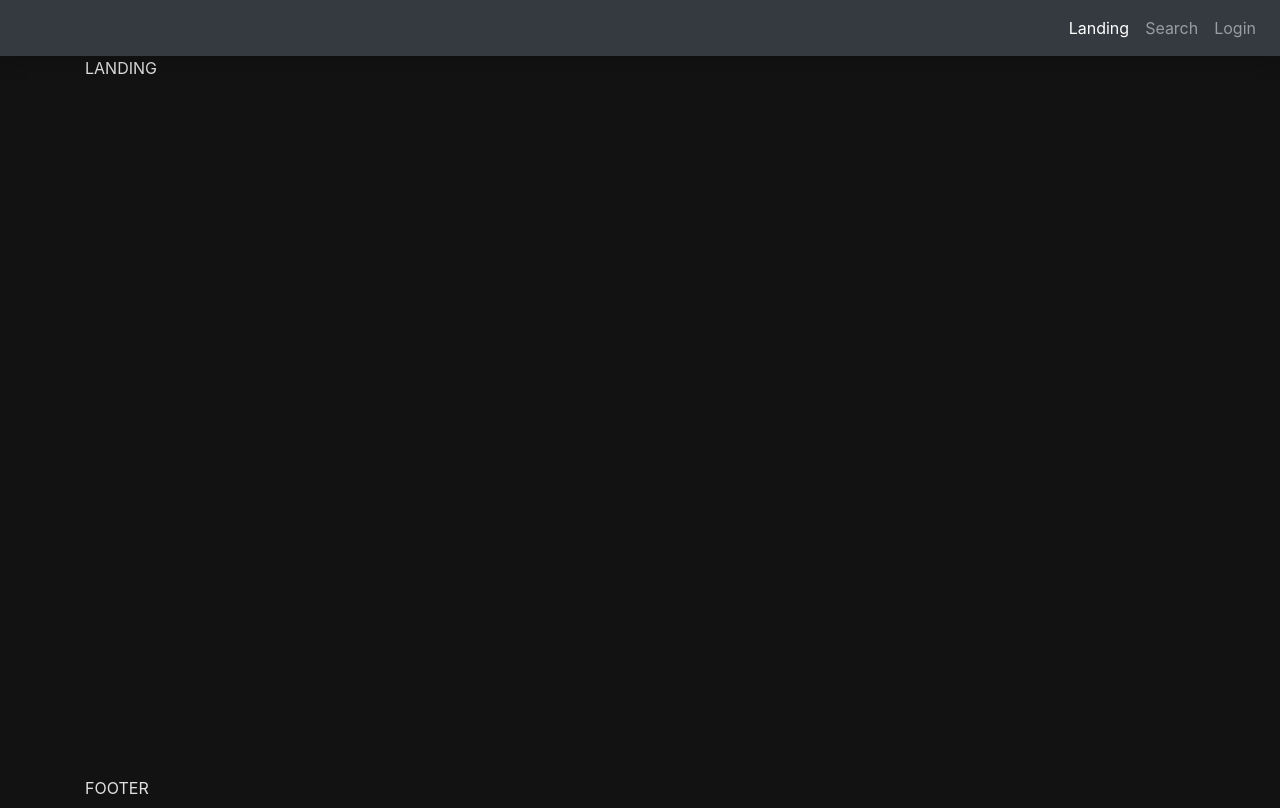
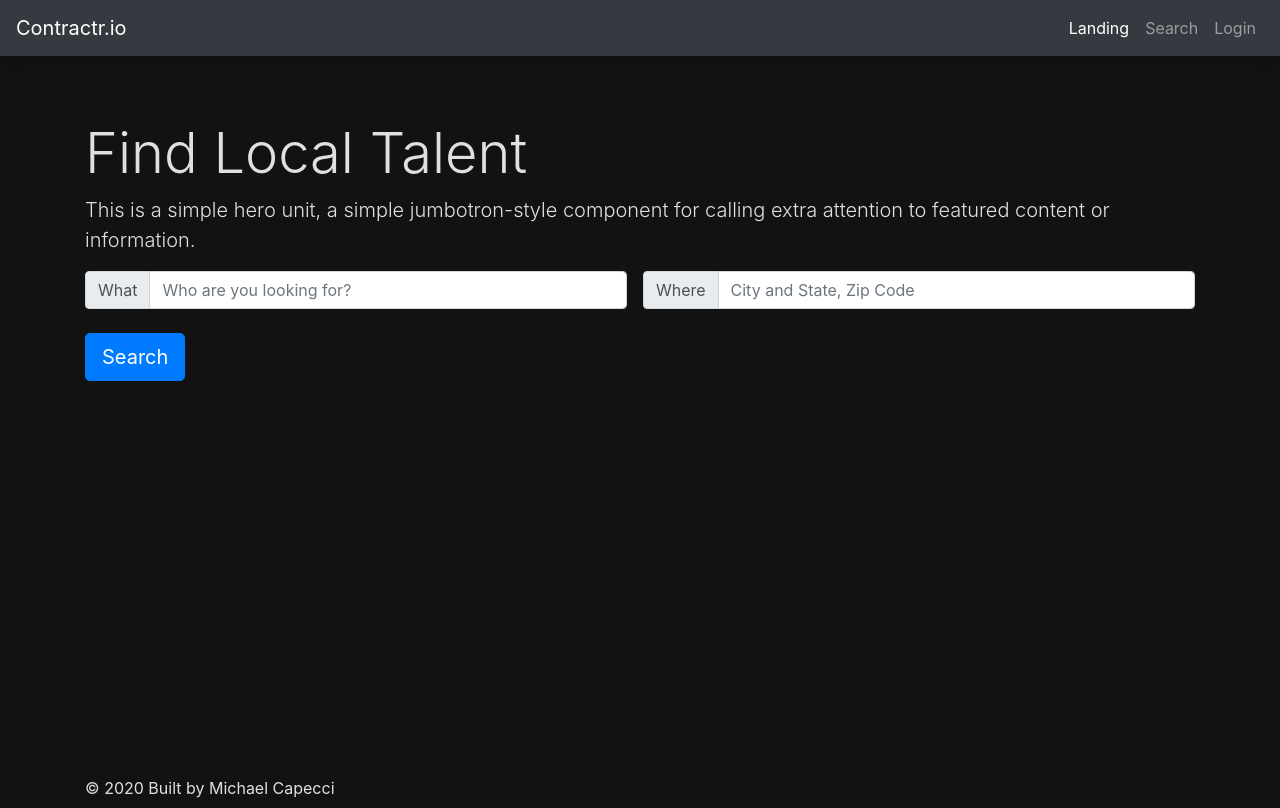
Before and after one commit to mjcapecci/Contractr.io, a React (Create React App) app in the folder client/: page / in a window 1280 px wide. Built offline with nearby package versions, Linux system fonts and the light colour scheme; the HTML template or start-up script is replaced by a standard one.

Commit message:
redesigns bootstrap landing page, adds hero with search bar

```diff
--- /dev/null
+++ b/client/src/components/Hero/Hero.js
@@ -0,0 +1,23 @@
+import React from 'react';
+
+import MainSearchBar from '../Search/MainSearchBar';
+
+const Hero = () => {
+  return (
+    <div className='jumbotron jumbotron-fluid bg-transparent'>
+      <h1 className='display-4'>Find Local Talent</h1>
+      <p className='lead'>
+        This is a simple hero unit, a simple jumbotron-style component for
+        calling extra attention to featured content or information.
+      </p>
+      <MainSearchBar />
+      <p className='lead'>
+        <a className='btn btn-primary btn-lg mt-4' href='#' role='button'>
+          Search
+        </a>
+      </p>
+    </div>
+  );
+};
+
+export default Hero;
--- a/client/src/components/Layout/Footer.js
+++ b/client/src/components/Layout/Footer.js
@@ -2,7 +2,11 @@ import React from 'react';
 import './layout.scss';
 
 const Footer = () => {
-  return <footer className='container'>FOOTER</footer>;
+  return (
+    <footer className='container mb-2'>
+      © {new Date().getFullYear()} Built by Michael Capecci
+    </footer>
+  );
 };
 
 export default Footer;
--- a/client/src/components/Layout/Navbar.js
+++ b/client/src/components/Layout/Navbar.js
@@ -1,23 +1,38 @@
-import React from 'react';
+import React, { useState } from 'react';
 import { Link } from 'react-router-dom';
 import './layout.scss';
 
-const Navbar = ({ location }) => {
+const Navbar = () => {
+  const [activeLink, setActiveLink] = useState(1);
+
   return (
-    <nav className='navbar navbar-expand-lg navbar-dark bg-dark justify-content-end shadow'>
+    <nav className='navbar navbar-expand-lg navbar-dark bg-dark justify-content-between shadow'>
+      <Link className='navbar-brand'>Contractr.io</Link>
       <ul className='navbar-nav'>
         <li className='nav-item'>
-          <Link className='nav-link active' to='/'>
+          <Link
+            className={activeLink !== 1 ? 'nav-link' : 'nav-link active'}
+            to='/'
+            onClick={() => setActiveLink(1)}
+          >
             Landing
           </Link>
         </li>
         <li className='nav-item'>
-          <Link className='nav-link' to='/search'>
+          <Link
+            className={activeLink !== 2 ? 'nav-link' : 'nav-link active'}
+            to='/search'
+            onClick={() => setActiveLink(2)}
+          >
             Search
           </Link>
         </li>
         <li className='nav-item'>
-          <Link className='nav-link' to='/login'>
+          <Link
+            className={activeLink !== 3 ? 'nav-link' : 'nav-link active'}
+            to='/login'
+            onClick={() => setActiveLink(3)}
+          >
             Login
           </Link>
         </li>
--- /dev/null
+++ b/client/src/components/Search/MainSearchBar.js
@@ -0,0 +1,34 @@
+import React from 'react';
+
+const MainSearchBar = () => {
+  return (
+    <div className='input-group flex'>
+      <div className='input-group-prepend'>
+        <span className='input-group-text' id='addon-wrapping'>
+          What
+        </span>
+      </div>
+      <input
+        type='text'
+        className='form-control mr-3 rounded-right'
+        placeholder='Who are you looking for?'
+        aria-label='Who are you looking for?'
+        aria-describedby='addon-wrapping'
+      />
+      <div className='input-group-prepend'>
+        <span className='input-group-text rounded-left' id='addon-wrapping'>
+          Where
+        </span>
+      </div>
+      <input
+        type='text'
+        className='form-control rounded-right'
+        placeholder='City and State, Zip Code'
+        aria-label='Where are you?'
+        aria-describedby='addon-wrapping'
+      />
+    </div>
+  );
+};
+
+export default MainSearchBar;
--- a/client/src/global.scss
+++ b/client/src/global.scss
@@ -2,3 +2,7 @@ body {
   background: #121212;
   color: rgba(255, 255, 255, 0.87);
 }
+
+.landing {
+  height: 100vh;
+}
--- a/client/src/pages/Landing.js
+++ b/client/src/pages/Landing.js
@@ -1,7 +1,13 @@
 import React from 'react';
 
+import Hero from '../components/Hero/Hero';
+
 const Landing = () => {
-  return <div className='landing'>LANDING</div>;
+  return (
+    <section className='landing'>
+      <Hero />
+    </section>
+  );
 };
 
 export default Landing;
```
Also changed, not shown: 1 other file (tests, documents, lock files or other folders).
